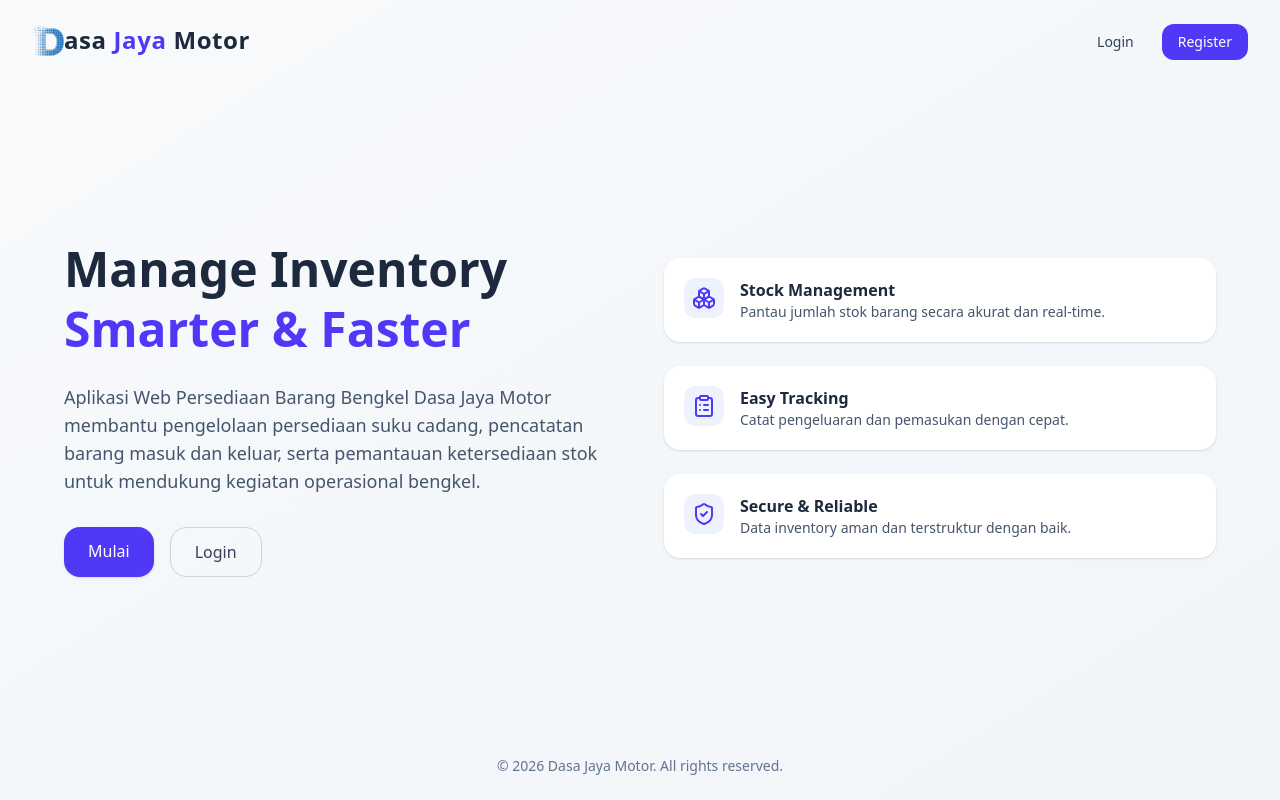
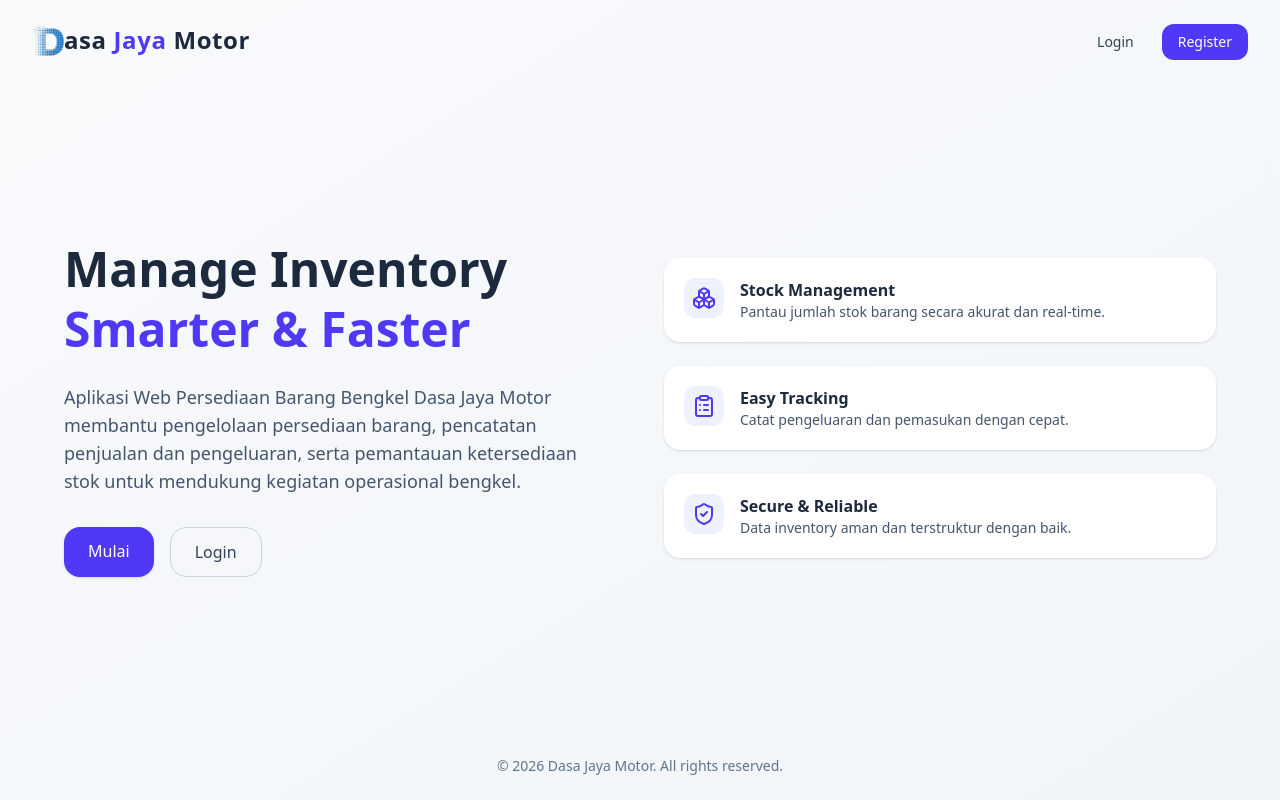
Before and after one commit to kaesr03/persediaan-fe, a React (Vite) app: page / in a window 1280 px wide. Built offline with nearby package versions, Linux system fonts and the light colour scheme; no server answers.

Commit message:
updating landing page info

```diff
--- a/src/ui/LandingPage.jsx
+++ b/src/ui/LandingPage.jsx
@@ -50,8 +50,8 @@ export default function LandingPage() {
             </h2>
             <p className="mt-6 text-lg text-slate-600">
               Aplikasi Web Persediaan Barang Bengkel Dasa Jaya Motor membantu
-              pengelolaan persediaan suku cadang, pencatatan barang masuk dan
-              keluar, serta pemantauan ketersediaan stok untuk mendukung
+              pengelolaan persediaan barang, pencatatan penjualan dan
+              pengeluaran, serta pemantauan ketersediaan stok untuk mendukung
               kegiatan operasional bengkel.
             </p>
             <div className="mt-8 flex gap-4">
```
